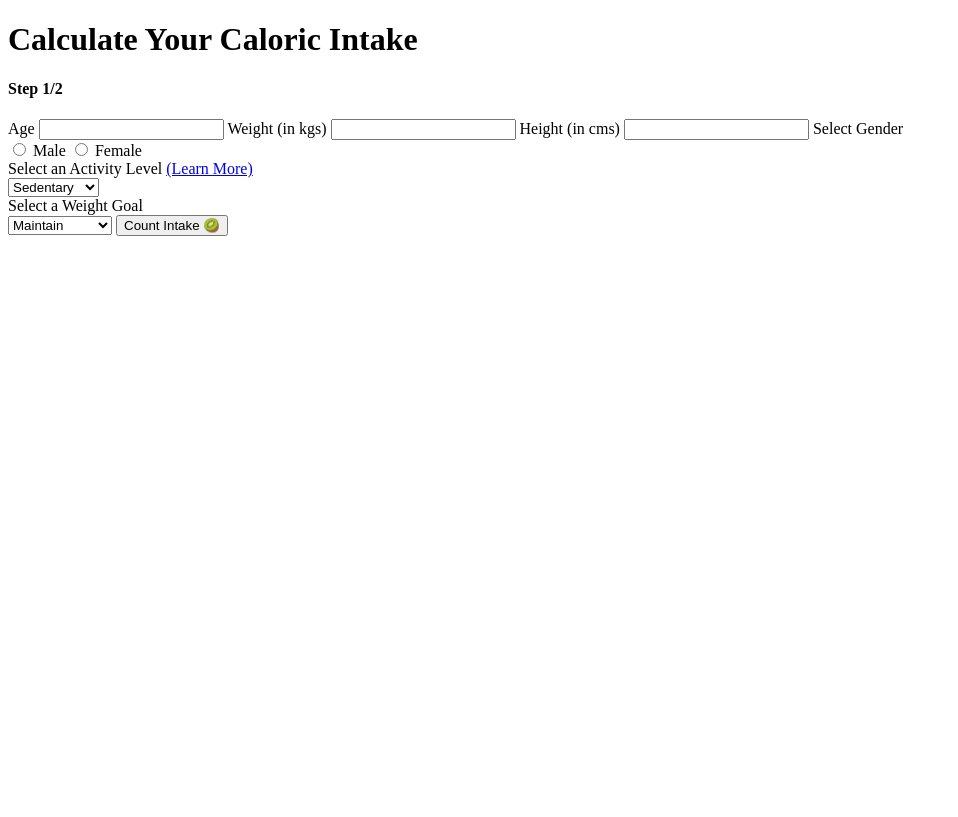
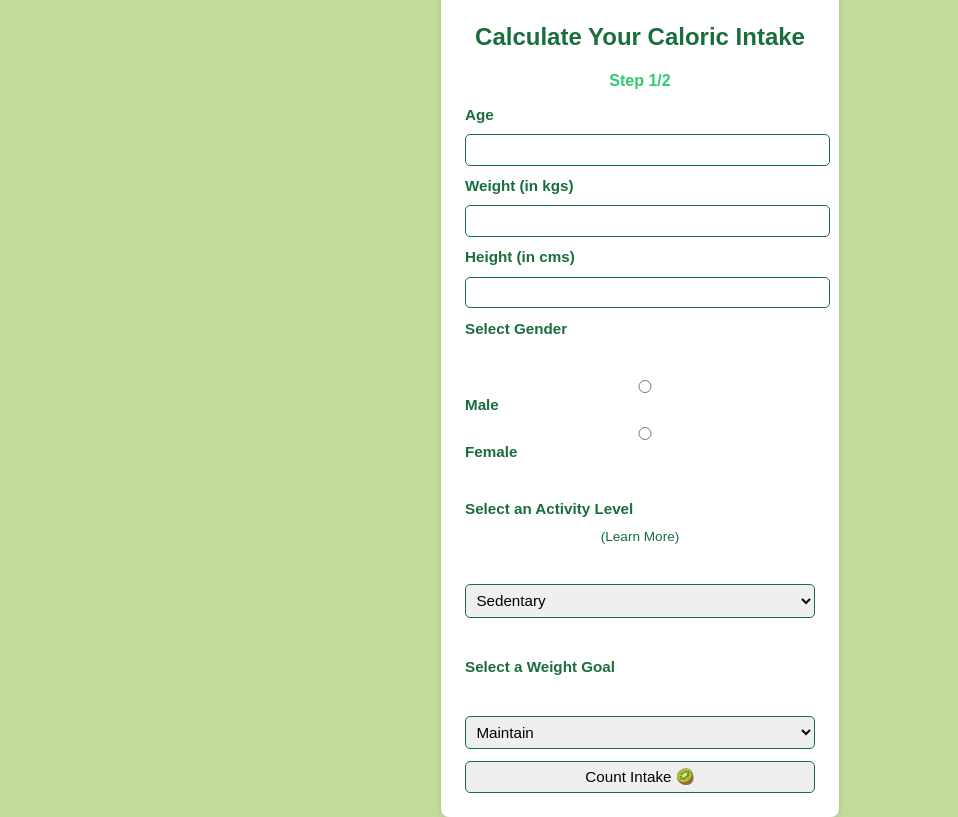
Before and after one commit to aryannaithani/DietPlanner, a Flask app: page /counter in a window 1280 px wide. Shown: the whole page, without its empty margins (0-958 px from the left). Before the commit the page ends 236 px from the top, so only its background shows below. Run offline with Flask 3, Linux system fonts and the light colour scheme.

Commit message:
Added CSS (needs to be refined)

```diff
--- a/templates/form.html
+++ b/templates/form.html
@@ -4,6 +4,87 @@
     <meta charset="UTF-8">
     <meta name="viewport" content="width=device-width, initial-scale=1.0">
     <title>Diet Planner - Caloric Intake</title>
+    <style>
+        body {
+    margin: 0;
+    font-family: Arial, sans-serif;
+    background-color: #c1db9b;
+    color: #196e3d;
+    display: flex;
+    flex-direction: column;
+    align-items: center;
+    justify-content: center;
+    height: 100vh;
+}
+
+.container {
+    background: white;
+    padding: 1.5rem;
+    border-radius: 8px;
+    box-shadow: 0 2px 6px rgba(0, 0, 0, 0.1);
+    text-align: center;
+    max-width: 350px;
+    width: 100%;
+}
+
+h1 {
+    font-size: 1.5rem;
+    margin-bottom: 0.5rem;
+}
+
+h4 {
+    font-size: 1rem;
+    margin-bottom: 1rem;
+    color: #2ecc71;
+}
+
+form {
+    display: flex;
+    flex-direction: column;
+    gap: 0.7rem;
+}
+
+label {
+    font-weight: bold;
+    font-size: 0.95rem;
+    display: block;
+    text-align: left;
+}
+
+input, select {
+    width: 100%;
+    padding: 0.4rem;
+    border: 1px solid #196e3d;
+    border-radius: 5px;
+    font-size: 0.95rem;
+}
+
+a {
+    font-size: 0.85rem;
+    color: #196e3d;
+    text-decoration: none;
+}
+
+a:hover {
+    text-decoration: underline;
+}
+
+button {
+    background-color: #2ecc71;
+    color: white;
+    padding: 0.6rem;
+    font-size: 1rem;
+    border: none;
+    border-radius: 5px;
+    cursor: pointer;
+    transition: background-color 0.3s;
+}
+
+button:hover {
+    background-color: #196e3d;
+}
+
+    </style>
 </head>
 <body>
     <div class="container">
```
Also changed, not shown: templates/form2.html (+77 -0 lines), templates/login.html (+56 -13 lines), templates/result.html (+64 -1 lines), templates/signup.html (+45 -5 lines).
